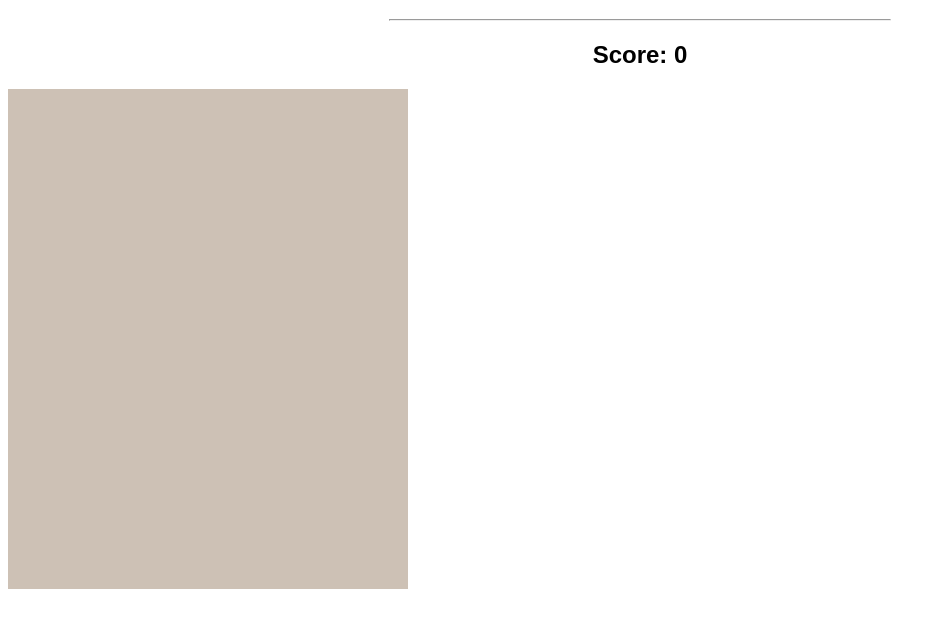
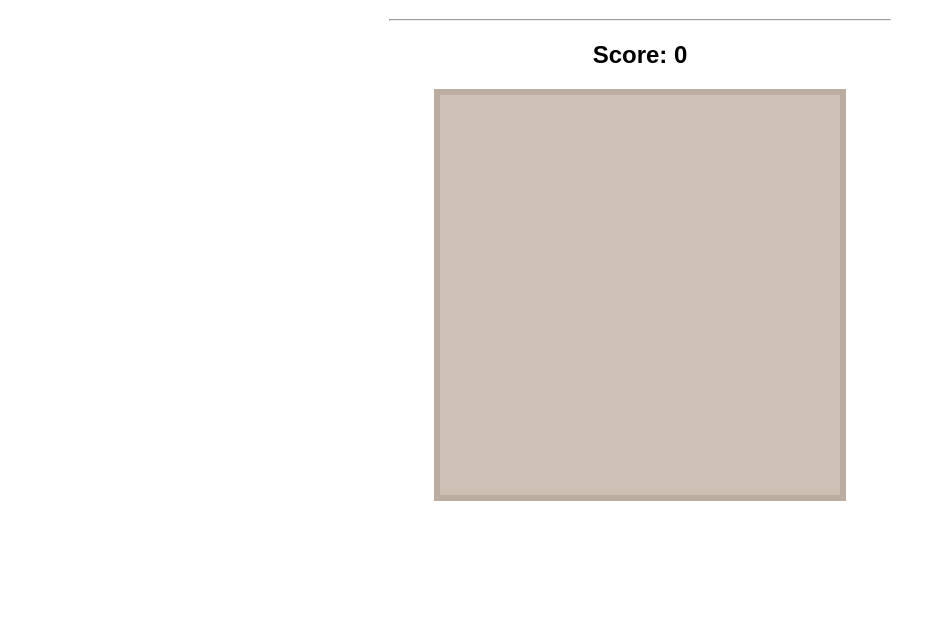
Before and after one commit to fr0sted-flake/2048_game, a plain HTML site: page index.html in a window 1280 px wide. Shown: the part 61-688 px from the top of the page, without its empty margins (0-946 px from the left). Drawn offline with Linux system fonts and the light colour scheme.

Commit message:
added the board's border and centered the board

```diff
--- a/2048.css
+++ b/2048.css
@@ -10,7 +10,10 @@ hr
 
 #board {
     width: 400px;
-    height: 500px;
+    height: 400px;
 
     background-color: #cdc1b5;
+    border: 6px solid #bbada0;
+
+    margin: 0 auto;
 }
```
